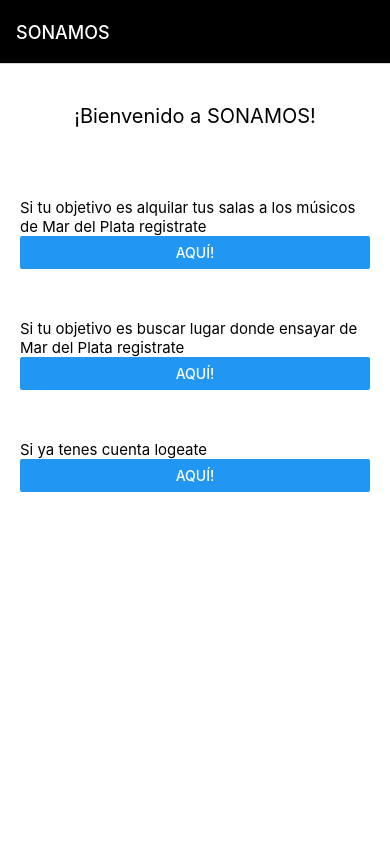
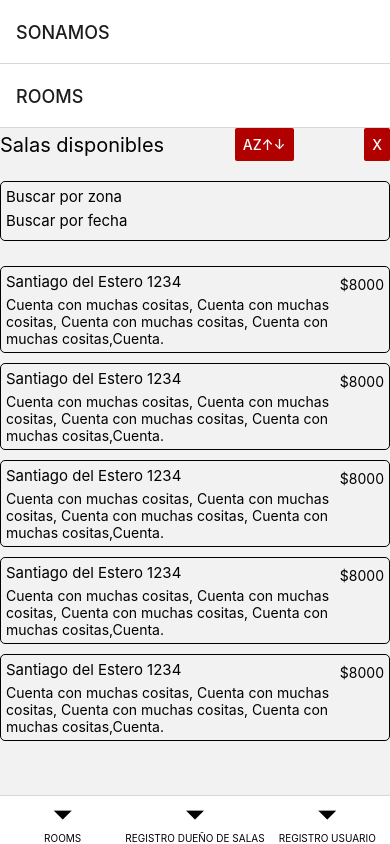
Before and after one commit to JazminBriasco/Sonamos, a React Native app: screen / in a window 390 px wide. Built offline with nearby package versions, Linux system fonts and the light colour scheme.

Commit message:
Changes before

```diff
--- a/App.js
+++ b/App.js
@@ -1,20 +1,38 @@
 import { StatusBar } from 'expo-status-bar';
 import { NavigationContainer } from '@react-navigation/native';
 import { createNativeStackNavigator } from '@react-navigation/native-stack';
+import { createBottomTabNavigator } from '@react-navigation/bottom-tabs';
 import { Provider } from 'react-redux';
 import { store } from './Redux/store';
 import { PagesConst } from './Const/_const';
+import { COLORS } from './Const/_styles';
+import React from 'react';
 import Home from './Components/Home';
 import OwnerRegister from './Components/Login/OwnerRegister';
 import UserRegister from './Components/Login/UserRegister';
 import Login from './Components/Login/Login';
 import Rooms from './Screens/Rooms';
-import { useEffect } from 'react';
+import RoomDetail from './Screens/RoomDetail';
 
 const App = () => {
+  const userName = store.getState().userOwnerReducer?.loggedUser?.name;
+
   const Stack = createNativeStackNavigator();
+  const BottomTabs = createBottomTabNavigator();
 
-  const userName = store.getState().userOwnerReducer?.loggedUser?.name
+  function OverviewScreen() {
+    return (
+      <BottomTabs.Navigator
+      screenOptions={{
+        tabBarActiveTintColor: COLORS.black,
+        tabBarInactiveTintColor: COLORS.black,
+      }}>
+        <BottomTabs.Screen name={PagesConst.ROOMS} component={Rooms} />
+        <Stack.Screen name={PagesConst.OWNERREGISTER} component={OwnerRegister} />
+        <Stack.Screen name={PagesConst.USERREGISTER} component={UserRegister}/>
+      </BottomTabs.Navigator>
+    )
+  }
 
   return (
     <>
@@ -22,32 +40,14 @@ const App = () => {
       <StatusBar style='light' />
       <NavigationContainer>
         <Stack.Navigator>
-        <Stack.Screen name={PagesConst.HOME} component={Home}
-          options={{
-            headerStyle: { backgroundColor: 'black'},
-            headerTitleStyle: { color: 'white' },
-            title: userName ? 'Hola '+{userName} + '!' : 'SONAMOS'
-          }} />
-          <Stack.Screen name={PagesConst.OWNERREGISTER} component={OwnerRegister}
-            options={{
-              headerStyle: { backgroundColor: 'black' },
-              headerTitleStyle: { color: 'white' }
-            }}/>
-          <Stack.Screen name={PagesConst.USERREGISTER} component={UserRegister}
-            options={{
-              headerStyle: { backgroundColor: 'black' },
-              headerTitleStyle: { color: 'white' }
-            }}/>
-          <Stack.Screen name={PagesConst.LOGIN} component={Login}
-            options={{
-              headerStyle: { backgroundColor: 'black' },
-              headerTitleStyle: { color: 'white' }
-            }}/>
-            <Stack.Screen name={PagesConst.ROOMS} component={Rooms}
-            options={{
-              headerStyle: { backgroundColor: 'black' },
-              headerTitleStyle: { color: 'white' }
-            }}/>
+          <Stack.Screen name={PagesConst.SONAMOS} component={OverviewScreen}/>
+          <Stack.Screen name={PagesConst.OWNERREGISTER} component={OwnerRegister} />
+          <Stack.Screen name={PagesConst.USERREGISTER} component={UserRegister}/>
+          <Stack.Screen name={PagesConst.LOGIN} component={Login}/>
+          <Stack.Screen name={PagesConst.ROOMS} component={Rooms}/>
+          <Stack.Screen name={PagesConst.HOME} component={Home} />
+          <Stack.Screen name={PagesConst.ROOMDETAIL} component={RoomDetail}/>
+
          </Stack.Navigator>
         </NavigationContainer>
       </Provider>
--- a/Components/Home.js
+++ b/Components/Home.js
@@ -1,26 +1,21 @@
-import { Button, StyleSheet, Text, View } from 'react-native';
+import { Button, ScrollView, StyleSheet, Text, View } from 'react-native';
 import { useNavigation } from '@react-navigation/native';
 import { COLORS, FONTSIZE } from '../Const/_styles';
 import { PagesConst } from '../Const/_const';
 import { useEffect, useState } from 'react';
-import AsyncStorage from '@react-native-async-storage/async-storage';
 import Rooms from '../Screens/Rooms';
 import { UserActions } from '../Redux/Actions/userAction';
 import { connect } from 'react-redux';
 
 const Home = ({getLoggedUser, loggedUser}) => {
     const navigation = useNavigation();
-    const [userLog, setUserLog] = useState(null);
+    const [userLog, setUserLog] = useState(loggedUser);
 
-    useEffect(() => {
-      getLoggedUser();
-      setUserLog(loggedUser);
-    }, [loggedUser]);
-
-
+    //console.log('loggedUser: ', loggedUser);
     return (
+      <ScrollView>
       <View style={styles.container}>
-        {(userLog?.name !== undefined) ?
+        {(loggedUser !== undefined && loggedUser !== null) ?
           (<Rooms ></Rooms>)
           :
           (<View>
@@ -36,14 +31,14 @@ const Home = ({getLoggedUser, loggedUser}) => {
         </View>)
       }
     </View>
-  );
+    </ScrollView> );
 };
 
   const styles = StyleSheet.create({
     container: {
-        flex: 1,
+        display:'flex',
         backgroundColor: COLORS.bbkgColor1,
-        padding: 20
+        padding: 10
     },
     header: {
         fontSize: FONTSIZE.header1,
--- a/Components/Login/Login.js
+++ b/Components/Login/Login.js
@@ -7,7 +7,7 @@ import { PagesConst, UserObjectConst, UserTypeConst } from '../../Const/_const';
 import { useNavigation } from '@react-navigation/native';
 import  AsyncStorage from '@react-native-async-storage/async-storage';
 
-const Login = ({getAllUsers, userOwner, addLoggedUser}) => {
+const Login = ({getAllUsers, userOwner, addLoggedUser, getLoggedUser}) => {
 
     const [registerData, setRegisterData] = useState({});
     const [isFormValid, setIsFormValid] = useState(false);
@@ -40,9 +40,10 @@ const Login = ({getAllUsers, userOwner, addLoggedUser}) => {
     const checkForm = async () => {
         try {
             if (isFormValid) {
-                await AsyncStorage.setItem('userLogged', JSON.stringify({}));
+                //await AsyncStorage.setItem('userLogged', JSON.stringify({}));
                 addLoggedUser(userToSign);
-                navigation.replace(PagesConst.ROOMS);
+                console.log('getLoggedUser: ', getLoggedUser());
+                navigation.navigate(PagesConst.ROOMS);
             } else {
                 setInvalidFormInfo('Usuario o contraseña incorrectos, por favor vuelva a intentarlo');
             }
@@ -113,7 +114,8 @@ const mapStateToProps = (state) => ({
 
 const mapDispatchToPtops = {
     getAllUsers: UserActions.getAllUsers,
-    addLoggedUser: UserActions.addLoggedUser
+    addLoggedUser: UserActions.addLoggedUser,
+    getLoggedUser: UserActions.getLoggedUser
 }
 
 export default connect(mapStateToProps, mapDispatchToPtops)(Login);
--- a/Const/_const.js
+++ b/Const/_const.js
@@ -4,6 +4,8 @@ export const PagesConst = {
     HOME: 'HOME',
     LOGIN: 'LOGIN',
     ROOMS: 'ROOMS',
+    SONAMOS: 'SONAMOS',
+    ROOMDETAIL: 'ROOMDETAIL'
 }
 
 export const UserObjectConst = {
--- a/Const/_styles.js
+++ b/Const/_styles.js
@@ -1,8 +1,10 @@
 export const COLORS = {
     bbkgColor1: 'white',
     textColorBlack: 'black',
-    fail: 'redrgb(255, 0, 0)',
-
+    black: 'black',
+    red: 'rgb(177, 0, 0)',
+    fail: 'red',
+    pressed: 'rgb(196, 196, 196)'
 }
 
 export const FONTSIZE = {
--- a/Redux/Actions/userAction.js
+++ b/Redux/Actions/userAction.js
@@ -1,6 +1,7 @@
 import { User } from "../../Class/User";
 import { ReduxUserOwnerAction } from "../../Const/_const";
 import { addUserHTTP, getUserHTTP } from "../../http/httpOwnerUser";
+import  AsyncStorage from '@react-native-async-storage/async-storage';
 
 export const UserActions = {
     addUser,
@@ -49,17 +50,14 @@ function getLoggedUser() {
 }
 
 const setUser = async (userToSign) => {
-  //  console.log('Seteando en el action: ',userToSign);
     try{
-        return await AsyncStorage.setItem('userLogged', JSON.stringify(userToSign));
-
+        if(userToSign !== undefined) return await AsyncStorage.setItem('userLogged', JSON.stringify(userToSign));
     }catch(error){
         console.log('error', error);
     }
 };
 
 function addLoggedUser( user ) {
-    //console.log('Por setear en el action: ',user);
     return (dispatch) => {
         return setUser(user).then(res => {
             dispatch({ type: ReduxUserOwnerAction.SET_USER_LOGGED, payload: user})
--- a/Redux/Reducers/userReducers.js
+++ b/Redux/Reducers/userReducers.js
@@ -2,14 +2,11 @@ import { ReduxUserOwnerAction } from "../../Const/_const";
 
 const initialState = {
     userOwners: [],
-    loggedUser: {},
+    loggedUser: undefined,
     error: null
 }
 
 const userOwnerReducer = (state = initialState, action) => {
-    //console.log('Por despachar');
-    //console.log('state ', state.loggedUser);
-    //console.log('action ', action);
     switch (action.type) {
         case ReduxUserOwnerAction.ADD_USEROWNER:
             return {
@@ -38,8 +35,7 @@ const userOwnerReducer = (state = initialState, action) => {
         }
 
         case ReduxUserOwnerAction.SET_USER_LOGGED:
-            console.log('state ', state);
-            console.log('action ', action);
+           // console.log('payload SET: ', action.payload);
             return {
                 ...state,
                 loggedUser: action.payload,
@@ -53,6 +49,7 @@ const userOwnerReducer = (state = initialState, action) => {
             }
 
         case ReduxUserOwnerAction.GET_USER_LOGGED:
+       //     console.log('payload GET: ', action.payload);
             return {
                 ...state,
                 loggedUser: action.payload,
--- /dev/null
+++ b/Screens/RoomDetail.js
@@ -0,0 +1,33 @@
+import { Button, Pressable, StyleSheet, Text, View } from 'react-native';
+import { useNavigation } from '@react-navigation/native';
+import { COLORS, FONTSIZE } from '../Const/_styles';
+import { PagesConst } from '../Const/_const';
+import { useEffect, useState } from 'react';
+import { UserActions } from '../Redux/Actions/userAction';
+import { connect } from 'react-redux';
+
+const RoomDetail = ({room, loggedUser, addLoggedUser}) => {
+
+  const navigation = useNavigation();
+
+    return (
+      <View>
+       <Text>Room Detail</Text>
+      </View>
+    );
+  };
+
+  const styles = StyleSheet.create({
+
+  });
+
+const mapStateToProps = (state) => ({
+  loggedUser: state.userOwnerReducer.loggedUser
+});
+
+const mapDispatchToPtops = {
+  addLoggedUser: UserActions.addLoggedUser,
+}
+
+
+  export default connect(mapStateToProps, mapDispatchToPtops)(RoomDetail);
--- a/Screens/Rooms.js
+++ b/Screens/Rooms.js
@@ -1,38 +1,115 @@
-import { Button, StyleSheet, Text, View } from 'react-native';
+import { Button, Pressable, ScrollView, StyleSheet, Text, View } from 'react-native';
 import { useNavigation } from '@react-navigation/native';
 import { COLORS, FONTSIZE } from '../Const/_styles';
 import { PagesConst } from '../Const/_const';
 import { useEffect, useState } from 'react';
 import { UserActions } from '../Redux/Actions/userAction';
 import { connect } from 'react-redux';
+import RoomDetail from './RoomDetail';
+import AsyncStorage from '@react-native-async-storage/async-storage';
 
 const Rooms = ({ loggedUser, addLoggedUser}) => {
 
   const navigation = useNavigation();
 
   const exit = () => {
-    addLoggedUser({});
-    navigation.replace(PagesConst.HOME)
+    addLoggedUser(undefined);
+    AsyncStorage.removeItem('userLogged');
+    navigation.navigate(PagesConst.HOME)
   }
 
     return (
-      <View style={{display:'flex'}}>
-        <View style={styles.buttonSmall}>
-          <Button title="Salir" onPress={exit}>
-          </Button>
+      <ScrollView>
+      <View>
+        <View style={styles.order}>
+          <Text style={styles.header}>Salas disponibles</Text>
+          <Button title={'AZ↑↓'} color={COLORS.red}></Button>
+          <Button title={'X'} color={COLORS.red} onPress={exit} ></Button>
         </View>
-        <Text >¡Bienvenido al Rooms!</Text>
+        <View style={styles.filterContainer}>
+          <Text style={styles.subHeader}>Buscar por zona</Text>
+          <Text style={styles.subHeader}>Buscar por fecha</Text>
+        </View>
+        <View style={styles.roomContainer}>
+
+
+
+          <Pressable style={({ pressed }) => [styles.rooms, pressed && styles.pressedRoom]} onPress={() => navigation.navigate(PagesConst.ROOMDETAIL)}>
+            <View style={styles.order}>
+              <Text style={styles.subHeader}>Santiago del Estero 1234</Text>
+              <Text>$8000</Text>
+            </View>
+            <Text>Cuenta con muchas cositas, Cuenta con muchas cositas, Cuenta con muchas cositas, Cuenta con muchas cositas,Cuenta.</Text>
+          </Pressable>
+          <Pressable style={({ pressed }) => [styles.rooms, pressed && styles.pressedRoom]}>
+            <View style={styles.order}>
+              <Text style={styles.subHeader}>Santiago del Estero 1234</Text>
+              <Text>$8000</Text>
+            </View>
+            <Text>Cuenta con muchas cositas, Cuenta con muchas cositas, Cuenta con muchas cositas, Cuenta con muchas cositas,Cuenta.</Text>
+          </Pressable>
+          <Pressable style={({ pressed }) => [styles.rooms, pressed && styles.pressedRoom]}>
+            <View style={styles.order}>
+              <Text style={styles.subHeader}>Santiago del Estero 1234</Text>
+              <Text>$8000</Text>
+            </View>
+            <Text>Cuenta con muchas cositas, Cuenta con muchas cositas, Cuenta con muchas cositas, Cuenta con muchas cositas,Cuenta.</Text>
+          </Pressable>
+          <Pressable style={({ pressed }) => [styles.rooms, pressed && styles.pressedRoom]}>
+            <View style={styles.order}>
+              <Text style={styles.subHeader}>Santiago del Estero 1234</Text>
+              <Text>$8000</Text>
+            </View>
+            <Text>Cuenta con muchas cositas, Cuenta con muchas cositas, Cuenta con muchas cositas, Cuenta con muchas cositas,Cuenta.</Text>
+          </Pressable>
+          <Pressable style={({ pressed }) => [styles.rooms, pressed && styles.pressedRoom]}>
+            <View style={styles.order}>
+              <Text style={styles.subHeader}>Santiago del Estero 1234</Text>
+              <Text>$8000</Text>
+            </View>
+            <Text>Cuenta con muchas cositas, Cuenta con muchas cositas, Cuenta con muchas cositas, Cuenta con muchas cositas,Cuenta.</Text>
+          </Pressable>
+
+
+
+        </View>
       </View>
+      </ScrollView>
     );
   };
 
   const styles = StyleSheet.create({
-    buttonSmall: {
-      width: 55,
-      height: 40,
-      position: 'absolute',
-      marginHorizontal:'82%',
+    order: {
+      flexDirection: 'row',
+      alignItems:'center',
+      justifyContent:'space-between'
+    },
+    header: {
+      textAlign:'center',
+      fontSize: FONTSIZE.header1
+    },
+    subHeader: {
+      fontSize: FONTSIZE.text,
+      marginBottom:5
+    },
+    filterContainer: {
+      padding:5,
+      marginVertical:20,
+      borderWidth: 1,
+      borderRadius: 5
+    },
+    roomContainer: {
+    },
+    rooms: {
+      padding:5,
+      marginVertical: 5,
+      borderWidth: 1,
+      borderRadius: 5
+    },
+    pressedRoom: {
+      backgroundColor: COLORS.pressed,
     }
+
   });
 
 const mapStateToProps = (state) => ({
--- a/package.json
+++ b/package.json
@@ -10,6 +10,7 @@
   },
   "dependencies": {
     "@react-native-async-storage/async-storage": "^1.23.1",
+    "@react-navigation/bottom-tabs": "^6.6.0",
     "@react-navigation/native": "^6.1.17",
     "@react-navigation/native-stack": "^6.10.0",
     "axios": "^1.7.2",
```
Also changed, not shown: Class/Room.js (added, +10 -0 lines), Class/User.js (+5 -5 lines), 2 other files (tests, documents, lock files or other folders).
